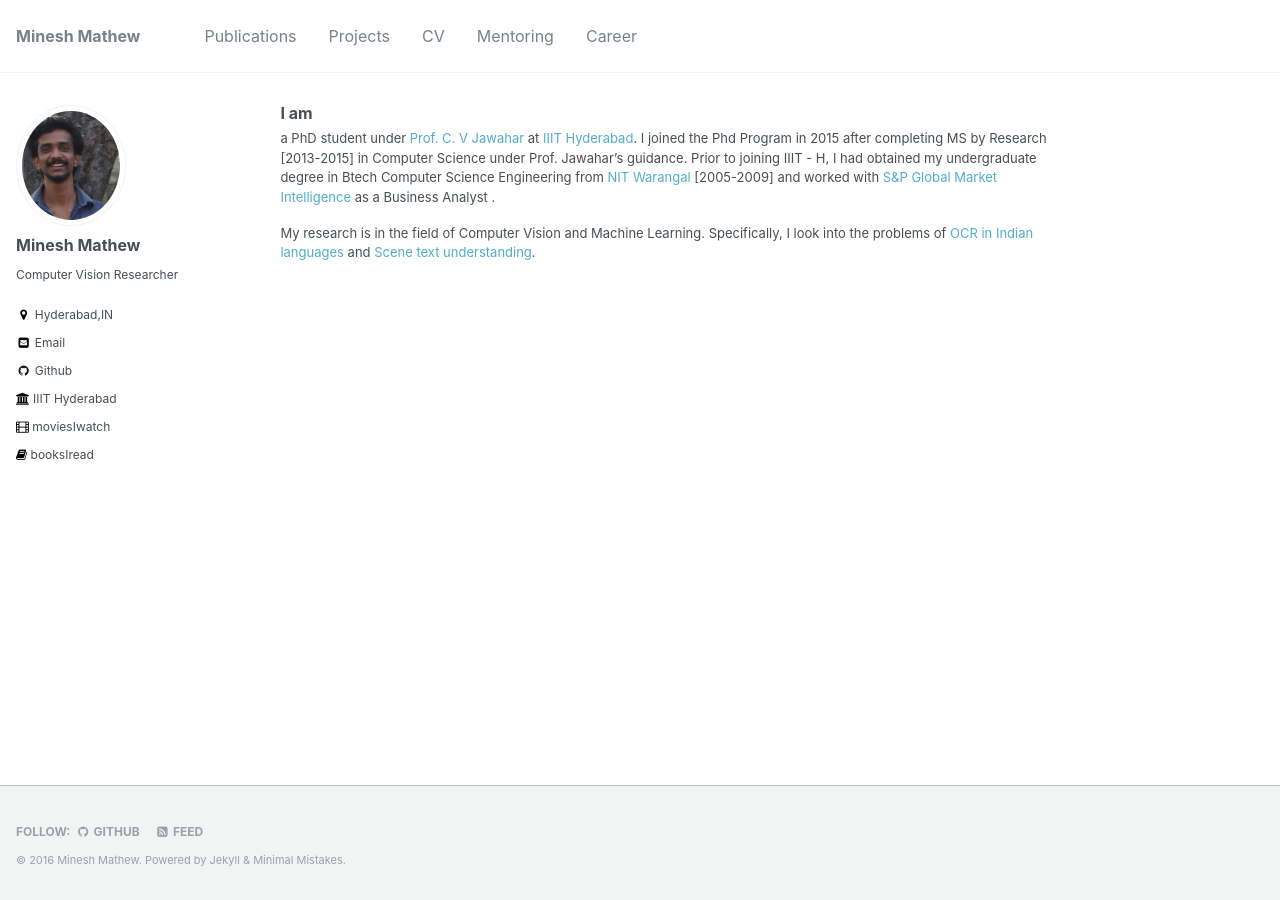
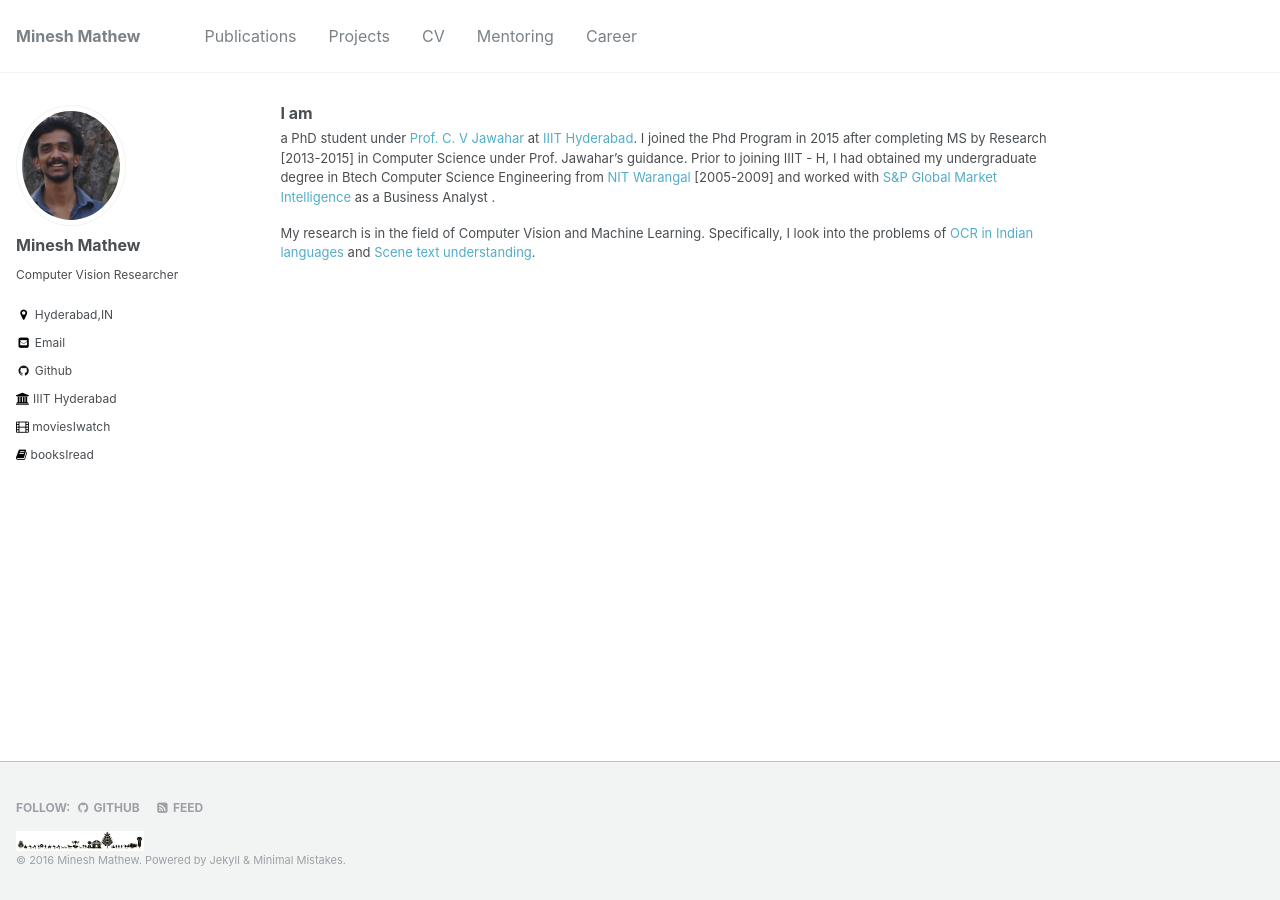
Before and after one commit to mineshmathew/mineshmathew.github.io, a Jekyll site: the page built from _pages/index.markdown, in a window 1280 px wide. Built offline with Jekyll 4.4.1, drawn with Linux system fonts in a browser that asks for light colours.

Commit message:
builtagain

```diff
--- a/_includes/footer.html
+++ b/_includes/footer.html
@@ -21,4 +21,5 @@
   </ul>
 </div>
 
+<img src="../images/warlistrip.jpeg" alt="HTML5 Icon" style="width:128px;height:20px;">
 <div class="page__footer-copyright">&copy; {{ site.time | date: '%Y' }} {{ site.name | default: site.title }}. {{ site.data.ui-text[site.locale].powered_by | default: "Powered by" }} <a href="http://jekyllrb.com" rel="nofollow">Jekyll</a> &amp; <a href="https://mademistakes.com/work/minimal-mistakes-jekyll-theme/" rel="nofollow">Minimal Mistakes</a>.</div>
```
Also changed, not shown: images/warlistrip.jpeg (added), 9 other files.
